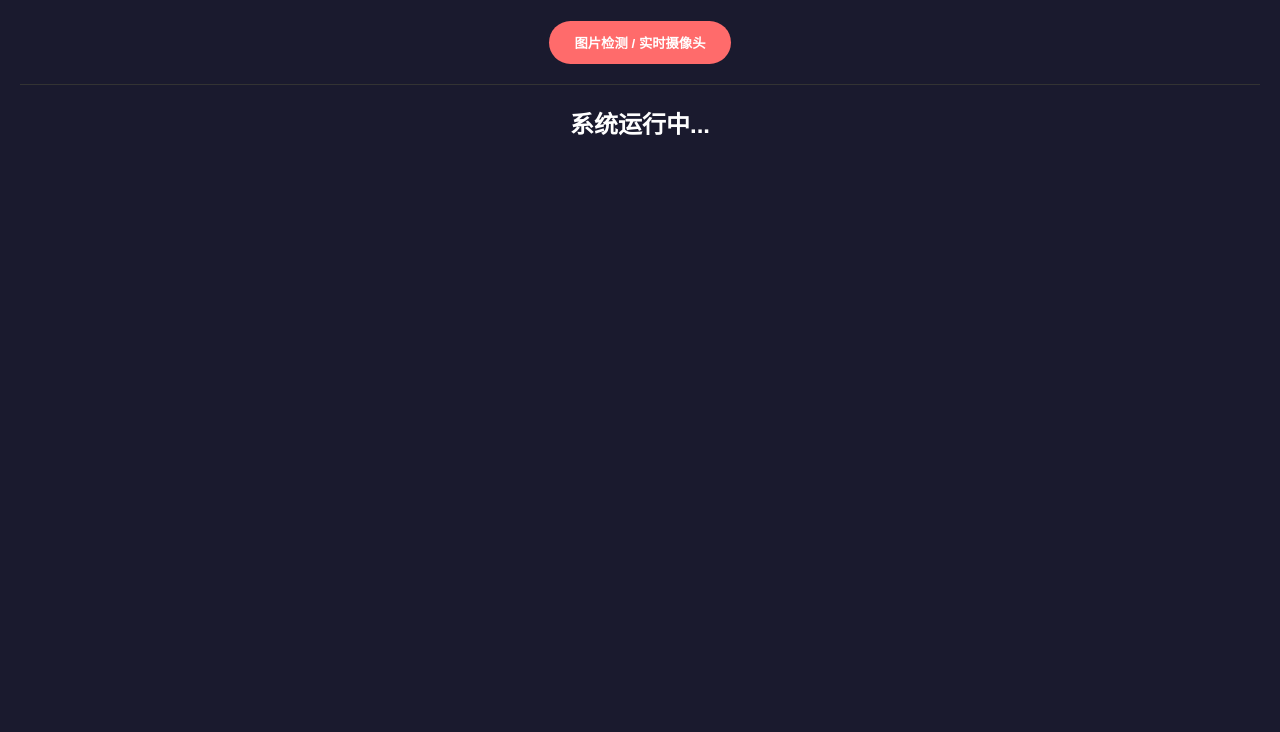
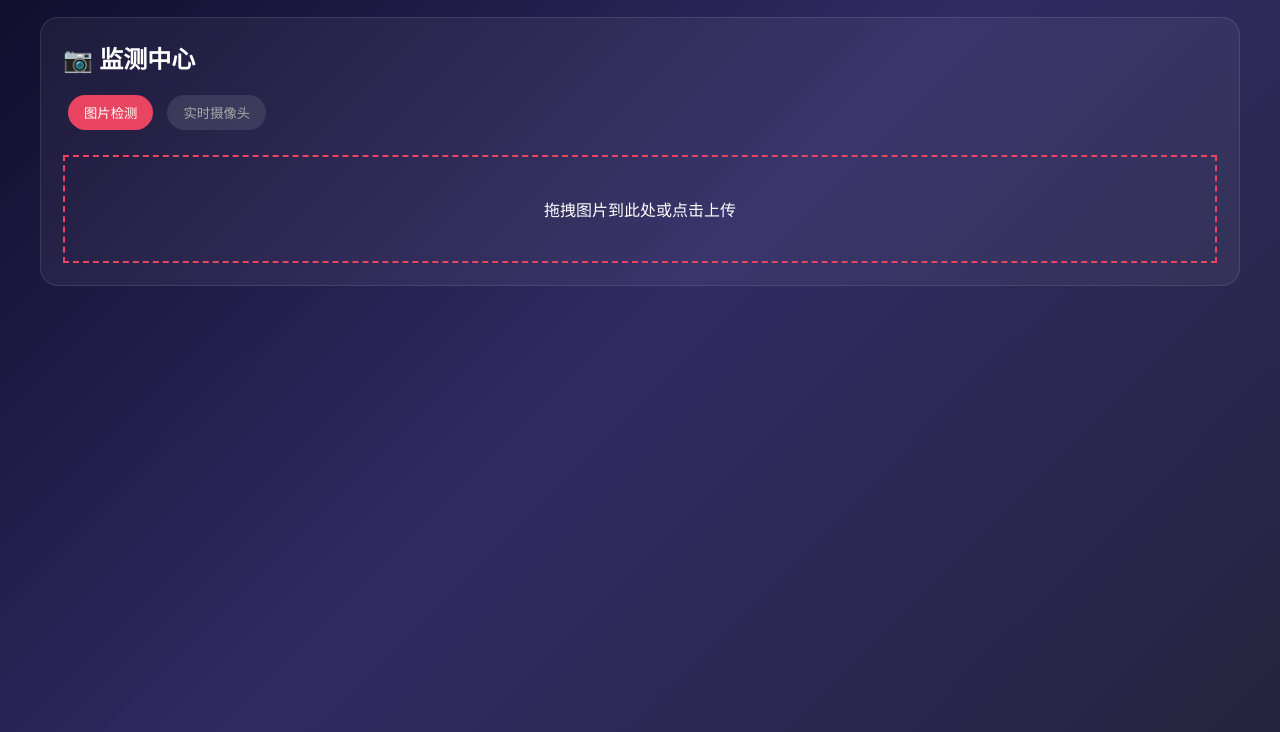
Before and after one commit to 3074385393was717/0717.github.io, a plain HTML site: page index.html in a window 1280 px wide. Shown: the part 68-800 px from the top of the page. Drawn offline with Linux system fonts and the light colour scheme.

Commit message:
Update index.html

```diff
--- a/index.html
+++ b/index.html
@@ -1,51 +1,80 @@
 <!DOCTYPE html>
-<html lang="zh">
+<html lang="zh-CN">
 <head>
     <meta charset="UTF-8">
     <meta name="viewport" content="width=device-width, initial-scale=1.0">
     <title>Smart Safety System</title>
     <style>
-        body { background-color: #1a1a2e; color: white; font-family: sans-serif; margin: 0; padding: 20px; }
-
-        /* 语言切换栏 */
-        .lang-selector { display: flex; gap: 10px; margin-bottom: 20px; justify-content: center; }
-        .lang-selector button { padding: 5px 15px; border-radius: 15px; border: none; cursor: pointer; background: #4e4e6a; color: white; }
-
-        /* 合并后的标题栏 */
-        .nav-container { display: flex; justify-content: center; gap: 10px; padding: 20px; border-bottom: 1px solid #333; }
-        .nav-btn { padding: 12px 25px; border-radius: 25px; border: none; background: #ff6b6b; color: white; font-weight: bold; cursor: pointer; }
-
-        .content { margin-top: 20px; text-align: center; }
+        /* CSS 保持原样，增加子Tab样式 */
+        * { margin: 0; padding: 0; box-sizing: border-box; }
+        body { font-family: 'Segoe UI', sans-serif; background: linear-gradient(135deg, #0f0c29 0%, #302b63 50%, #24243e 100%); color: #fff; min-height: 100vh; padding: 20px; }
+        .container { max-width: 1200px; margin: 0 auto; }
+        .top-bar { display: flex; justify-content: space-between; align-items: center; padding-bottom: 20px; border-bottom: 1px solid #444; margin-bottom: 20px; }
+        .panel { background: rgba(255,255,255,0.05); border-radius: 18px; padding: 22px; border: 1px solid rgba(255,255,255,0.1); }
+        .tab-btn { padding: 8px 16px; border: none; border-radius: 20px; background: rgba(255,255,255,0.1); color: #aaa; cursor: pointer; transition: 0.3s; margin: 5px; }
+        .tab-btn.active { background: #e94560; color: #fff; }
+        .sub-panel { display: none; margin-top: 20px; }
+        .sub-panel.active { display: block; }
+        .btn { background: #e94560; color: white; border: none; padding: 10px 20px; border-radius: 20px; cursor: pointer; }
     </style>
 </head>
 <body>
+    <div class="container">
+        <div class="top-bar">
+            <div class="logo">🦺 <span id="app-title">智能安全监控与考勤系统</span></div>
+            <div class="lang-switcher">
+                <button class="lang-btn active" onclick="switchLang('zh')">中文</button>
+                <button class="lang-btn" onclick="switchLang('en')">English</button>
+                <button class="lang-btn" onclick="switchLang('ko')">한국어</button>
+            </div>
+        </div>
 
-    <div class="lang-selector">
-        <button onclick="setLanguage('zh')">中文</button>
-        <button onclick="setLanguage('en')">English</button>
-        <button onclick="setLanguage('ko')">한국어</button>
-    </div>
+        <div class="panel">
+            <h2><span>📷</span> <span data-i18n="monitor_center">监测中心</span></h2>
+            <div style="margin-top: 15px;">
+                <button class="tab-btn active" onclick="switchSubTab('image')" data-i18n="image_detect">图片检测</button>
+                <button class="tab-btn" onclick="switchSubTab('camera')" data-i18n="video_detect">实时摄像头</button>
+            </div>
 
-    <div class="nav-container">
-        <button class="nav-btn" data-i18n="nav_title">图片检测 / 实时摄像头</button>
-    </div>
+            <div id="sub-image" class="sub-panel active">
+                <div class="upload-area" id="uploadArea" style="border: 2px dashed #e94560; padding: 40px; text-align: center; cursor: pointer;">
+                    <p data-i18n="upload_text">拖拽图片到此处或点击上传</p>
+                </div>
+            </div>
 
-    <div class="content">
-        <h2 data-i18n="page_desc">系统运行中...</h2>
+            <div id="sub-camera" class="sub-panel">
+                <div class="camera-container" style="height: 300px; background: #000; display: flex; align-items: center; justify-content: center;">
+                    <p data-i18n="start_camera">摄像头画面</p>
+                </div>
+            </div>
+        </div>
     </div>
 
     <script>
+        // 简单的多语言数据
         const translations = {
-            'zh': { 'nav_title': '图片检测 / 实时摄像头', 'page_desc': '基于 YOLOv8 的智能监控' },
-            'en': { 'nav_title': 'Image Detection / Live Camera', 'page_desc': 'Smart Monitoring based on YOLOv8' },
-            'ko': { 'nav_title': '이미지 감지 / 실시간 카메라', 'page_desc': 'YOLOv8 기반 스마트 모니터링' }
+            'zh': { 'monitor_center': '监测中心', 'image_detect': '图片检测', 'video_detect': '实时摄像头', 'upload_text': '拖拽图片到此处或点击上传', 'start_camera': '点击开启摄像头', 'app_title': '智能安全监控与考勤系统' },
+            'en': { 'monitor_center': 'Monitor Center', 'image_detect': 'Image Detection', 'video_detect': 'Live Camera', 'upload_text': 'Drag and drop or click to upload', 'start_camera': 'Click to start camera', 'app_title': 'Smart Safety System' },
+            'ko': { 'monitor_center': '모니터링 센터', 'image_detect': '이미지 감지', 'video_detect': '실시간 카메라', 'upload_text': '이미지를 드래그하거나 클릭하여 업로드', 'start_camera': '카메라 시작', 'app_title': '스마트 안전 시스템' }
         };
 
-        function setLanguage(lang) {
+        function switchLang(lang) {
+            document.documentElement.lang = lang;
+            document.querySelectorAll('.lang-btn').forEach(b => b.classList.toggle('active', b.textContent.toLowerCase().includes(lang === 'zh' ? '中文' : lang === 'en' ? 'Eng' : '한국')));
+
+            // 更新所有带有 data-i18n 的元素
             document.querySelectorAll('[data-i18n]').forEach(el => {
                 const key = el.getAttribute('data-i18n');
-                el.innerText = translations[lang][key];
+                if (translations[lang][key]) el.textContent = translations[lang][key];
             });
+            document.getElementById('app-title').textContent = translations[lang]['app_title'];
+        }
+
+        function switchSubTab(type) {
+            document.querySelectorAll('.sub-panel').forEach(p => p.classList.remove('active'));
+            document.querySelectorAll('.tab-btn').forEach(b => b.classList.remove('active'));
+            document.getElementById('sub-' + type).classList.add('active');
+            event.target.classList.add('active');
         }
     </script>
 </body>
```
